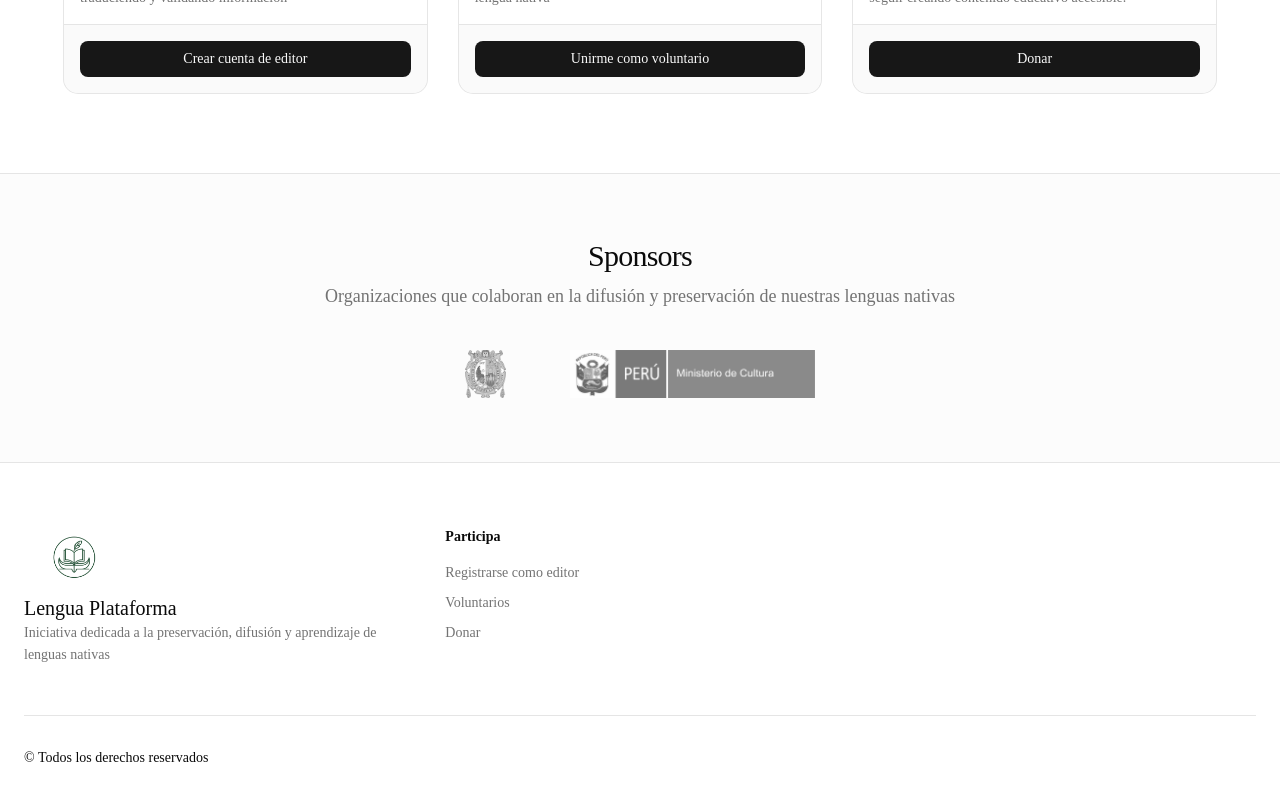
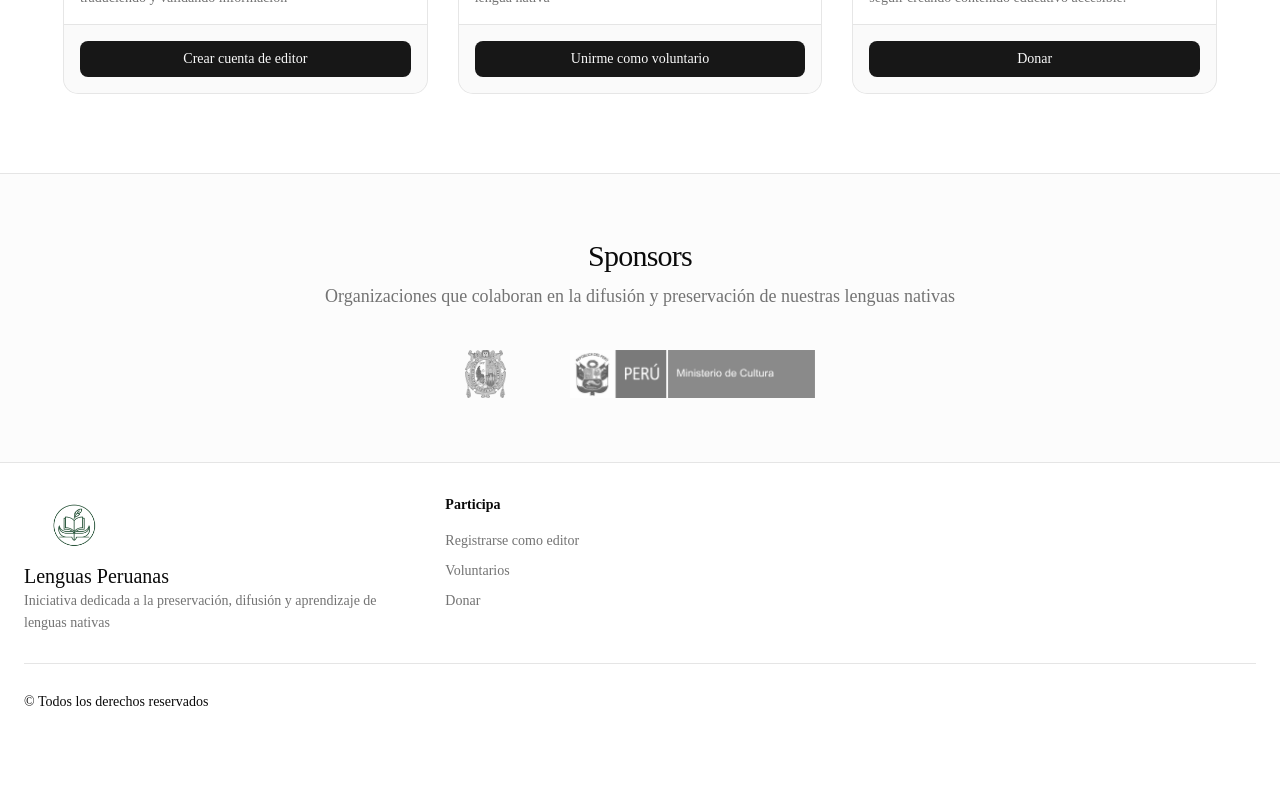
Before and after one commit to ouracademy/living-langs-peru, a Next.js app: page / in a window 1280 px wide. Shown: the part 1447-2247 px from the top of the page. After the commit the page ends 2191 px from the top, so only its background shows below. Built offline with nearby package versions, Linux system fonts and the light colour scheme.

Commit message:
style: change padding and margin in footer

```diff
--- a/src/components/footer.tsx
+++ b/src/components/footer.tsx
@@ -23,7 +23,7 @@
 export function Footer() {
   return (
     <footer className="border-t bg-background text-foreground">
-      <div className="mx-auto mx-w-6xl px-6 py-12 md:py-16">
+      <div className="mx-auto mx-w-6xl px-6 py-8 md:py-8">
         <div className="grid grid-cols-1 gap-8 md:grid-cols-3 justify-between">
           <div>
             <Link href="/" className="gap-2 text-xl">
@@ -35,7 +35,7 @@
                 style={{ height: "auto" }}
                 className="object-contain"
               />
-              <span>Lengua Plataforma</span>
+              <span>Lenguas Peruanas</span>
             </Link>
             <p className="text-sm max-w-sm text-muted-foreground leading-relaxed">Iniciativa dedicada a la preservación, difusión y aprendizaje de lenguas nativas</p>
           </div>
@@ -53,7 +53,7 @@
           </div>
         </div>
         {/* Separador */}
-        <div className="mt-12 pt-8 border-t flex flex-col items-center justify-between gap-4 sm:flex-row">
+        <div className="mt-7 pt-7 border-t flex flex-col items-center justify-between gap-4 sm:flex-row">
           <p className="text-sm text-mute-foreground text-center sm:text-left">&copy; Todos los derechos reservados </p>
           <div className="flex items-center gap-4 text-muted-foreground">
             {navigation.social.map((item)=> {
```
